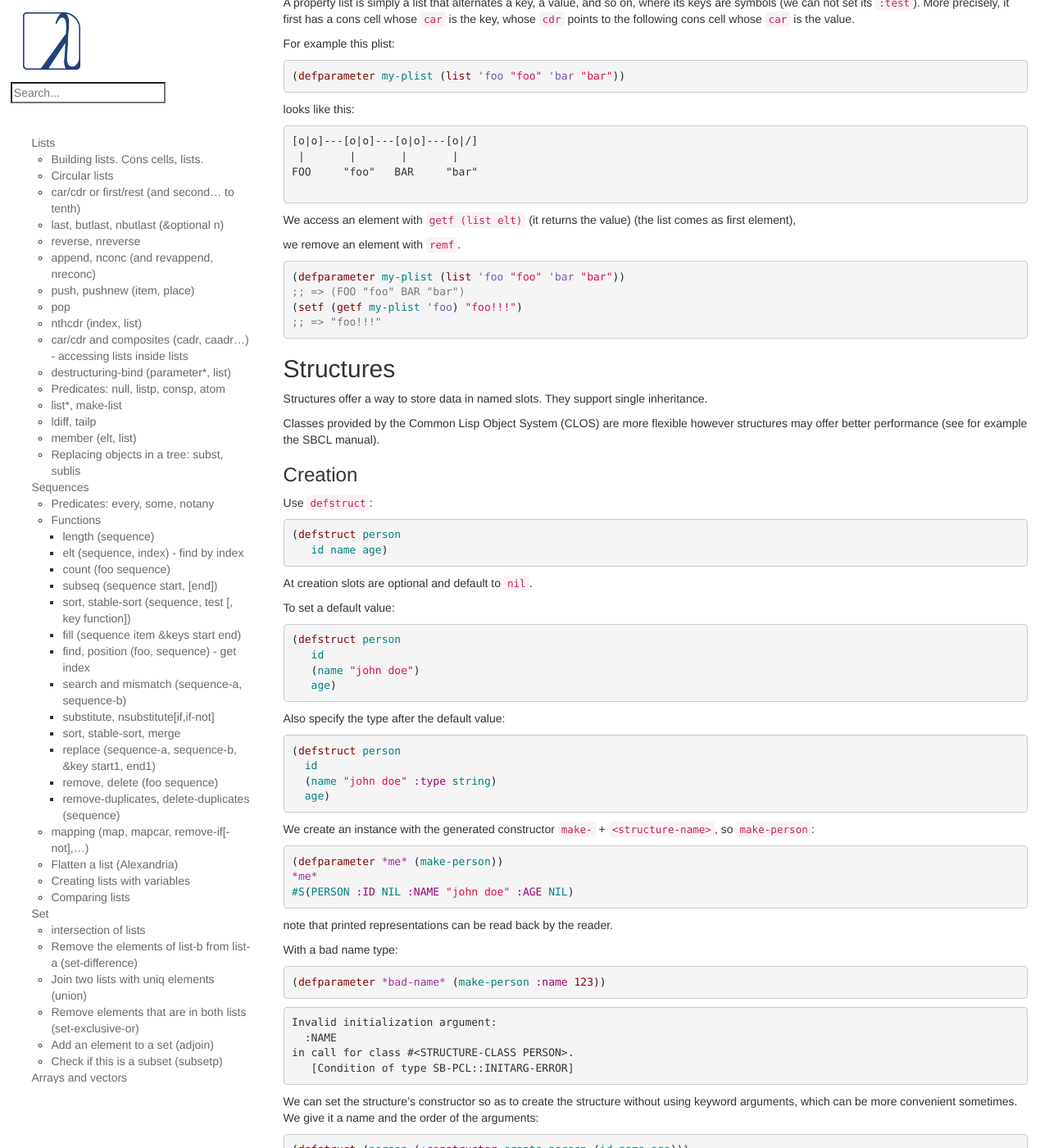
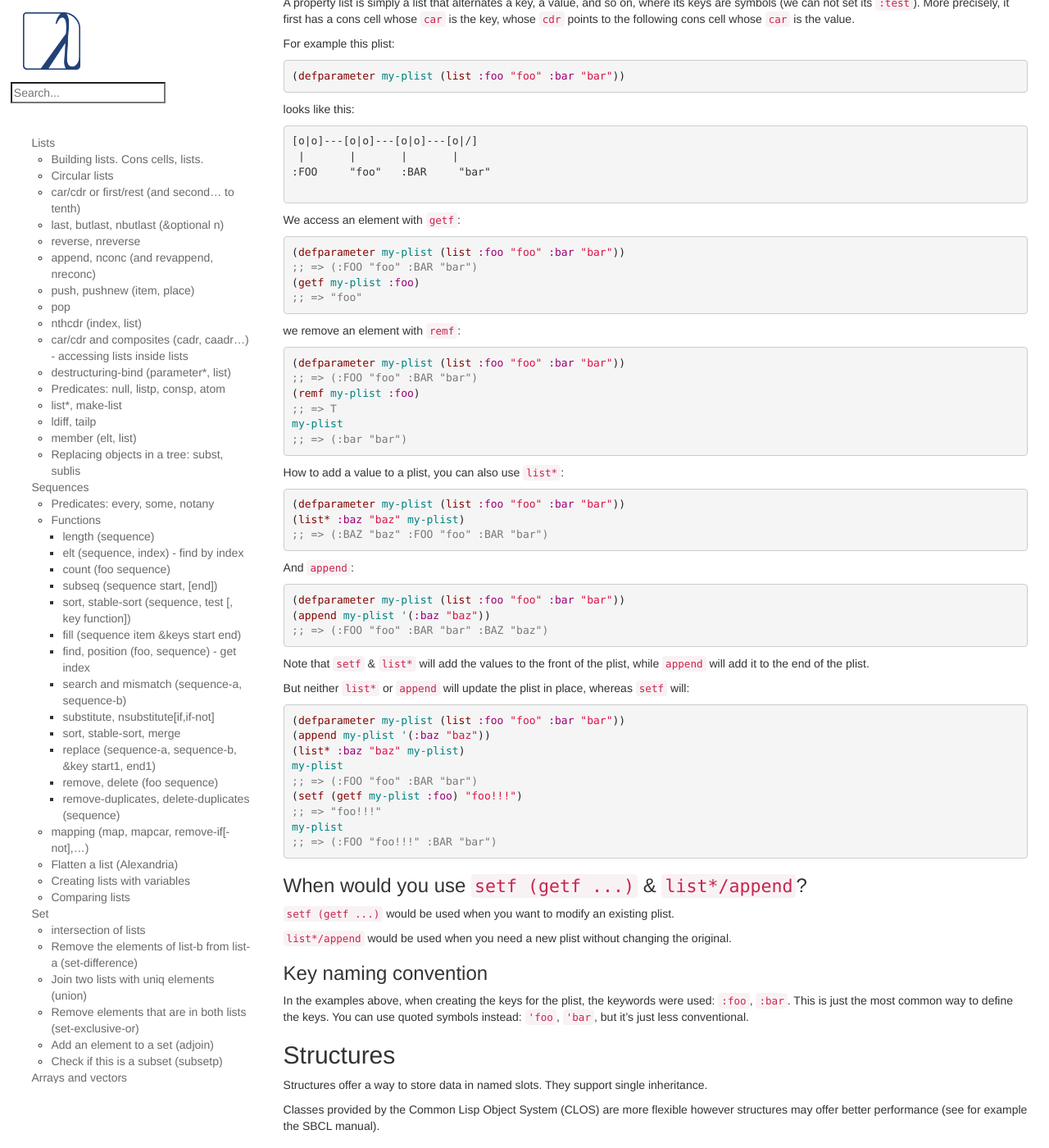
Before and after one commit to LispCookbook/cl-cookbook, a Jekyll site: the page built from data-structures.md, in a window 1280 px wide and 1400 px high, scrolled down 26478 px. Shown: the whole window at 82% size. Built offline with Jekyll 4.4.1, drawn with Linux system fonts in a browser that asks for light colours.

Commit message:
Revised and extended the section on plists
I've changed the symbols to keywords, for keys, in the existing
example.

Then extended the section on how to append to plists and explained the
difference in the approaches. And I've also added a section on naming
of the keys.

````diff
--- a/data-structures.md
+++ b/data-structures.md
@@ -1821,7 +1821,7 @@ value.
 For example this plist:
 
 ~~~lisp
-(defparameter my-plist (list 'foo "foo" 'bar "bar"))
+(defparameter my-plist (list :foo "foo" :bar "bar"))
 ~~~
 
 looks like this:
@@ -1829,21 +1829,78 @@ looks like this:
 ```
 [o|o]---[o|o]---[o|o]---[o|/]
  |       |       |       |
-FOO     "foo"   BAR     "bar"
+:FOO     "foo"   :BAR     "bar"
 
 ```
 
-We access an element with `getf (list elt)` (it returns the value)
-(the list comes as first element),
-
-we remove an element with `remf`.
-
-~~~lisp
-(defparameter my-plist (list 'foo "foo" 'bar "bar"))
-;; => (FOO "foo" BAR "bar")
-(setf (getf my-plist 'foo) "foo!!!")
+We access an element with `getf`:
+
+~~~lisp
+(defparameter my-plist (list :foo "foo" :bar "bar"))
+;; => (:FOO "foo" :BAR "bar")
+(getf my-plist :foo)
+;; => "foo"
+~~~
+
+we remove an element with `remf`:
+
+~~~lisp
+(defparameter my-plist (list :foo "foo" :bar "bar"))
+;; => (:FOO "foo" :BAR "bar")
+(remf my-plist :foo)
+;; => T
+my-plist
+;; => (:bar "bar")
+~~~
+
+How to add a value to a plist, you can also use `list*`:
+
+~~~lisp
+(defparameter my-plist (list :foo "foo" :bar "bar"))
+(list* :baz "baz" my-plist)
+;; => (:BAZ "baz" :FOO "foo" :BAR "bar")
+~~~
+
+And `append`:
+
+~~~lisp
+(defparameter my-plist (list :foo "foo" :bar "bar"))
+(append my-plist '(:baz "baz"))
+;; => (:FOO "foo" :BAR "bar" :BAZ "baz")
+~~~
+
+Note that `setf` & `list*` will add the values to the front of the
+plist, while `append` will add it to the end of the plist.
+
+But neither `list*` or `append` will update the plist in place, whereas
+`setf` will:
+
+~~~lisp
+(defparameter my-plist (list :foo "foo" :bar "bar"))
+(append my-plist '(:baz "baz"))
+(list* :baz "baz" my-plist)
+my-plist
+;; => (:FOO "foo" :BAR "bar")
+(setf (getf my-plist :foo) "foo!!!")
 ;; => "foo!!!"
-~~~
+my-plist
+;; => (:FOO "foo!!!" :BAR "bar")
+~~~
+
+### When would you use `setf (getf ...)` & `list*/append`?
+
+`setf (getf ...)` would be used when you want to modify an existing
+plist.
+
+`list*/append` would be used when you need a new plist without
+changing the original.
+
+### Key naming convention
+
+In the examples above, when creating the keys for the plist, the
+keywords were used: `:foo`, `:bar`. This is just the most common way
+to define the keys. You can use quoted symbols instead: `'foo`,
+`'bar`, but it's just less conventional.
 
 ## Structures
 
````
